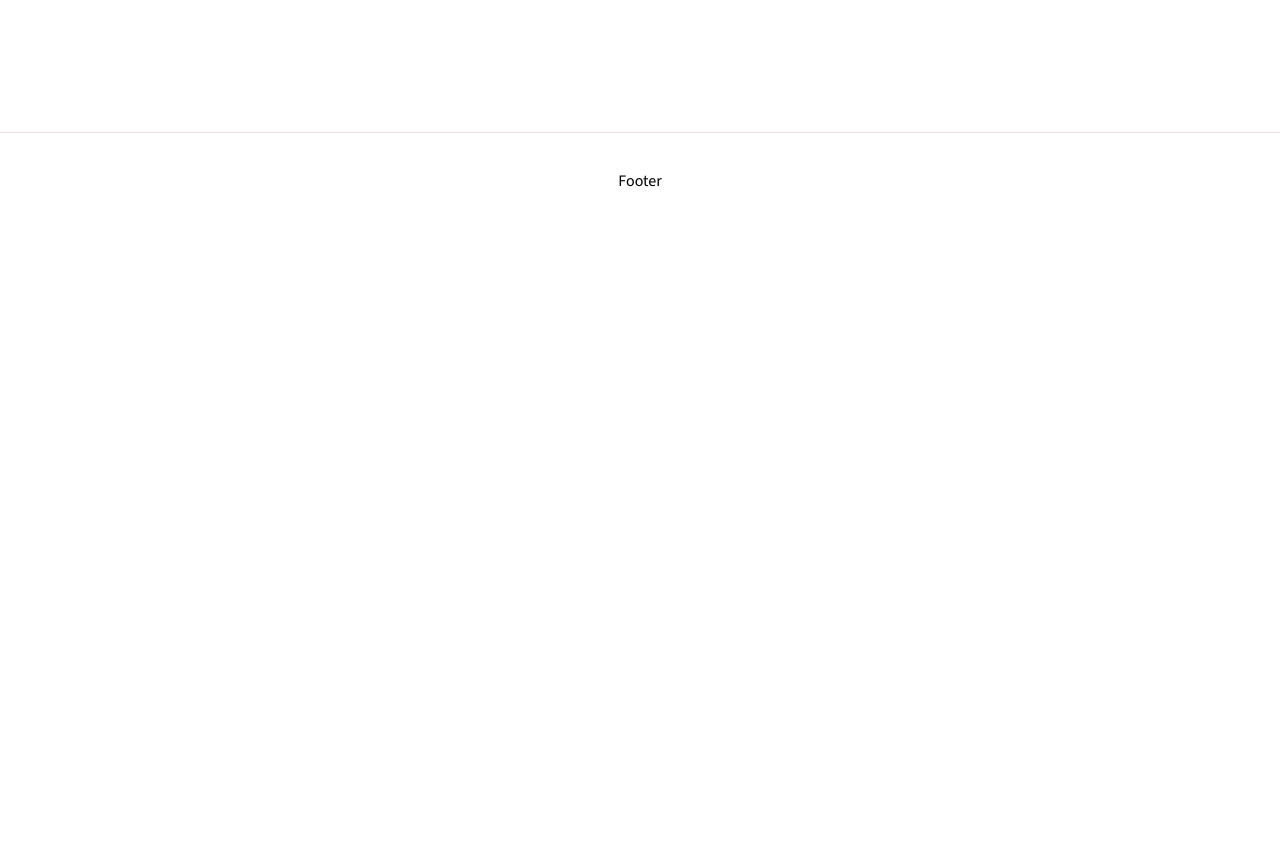
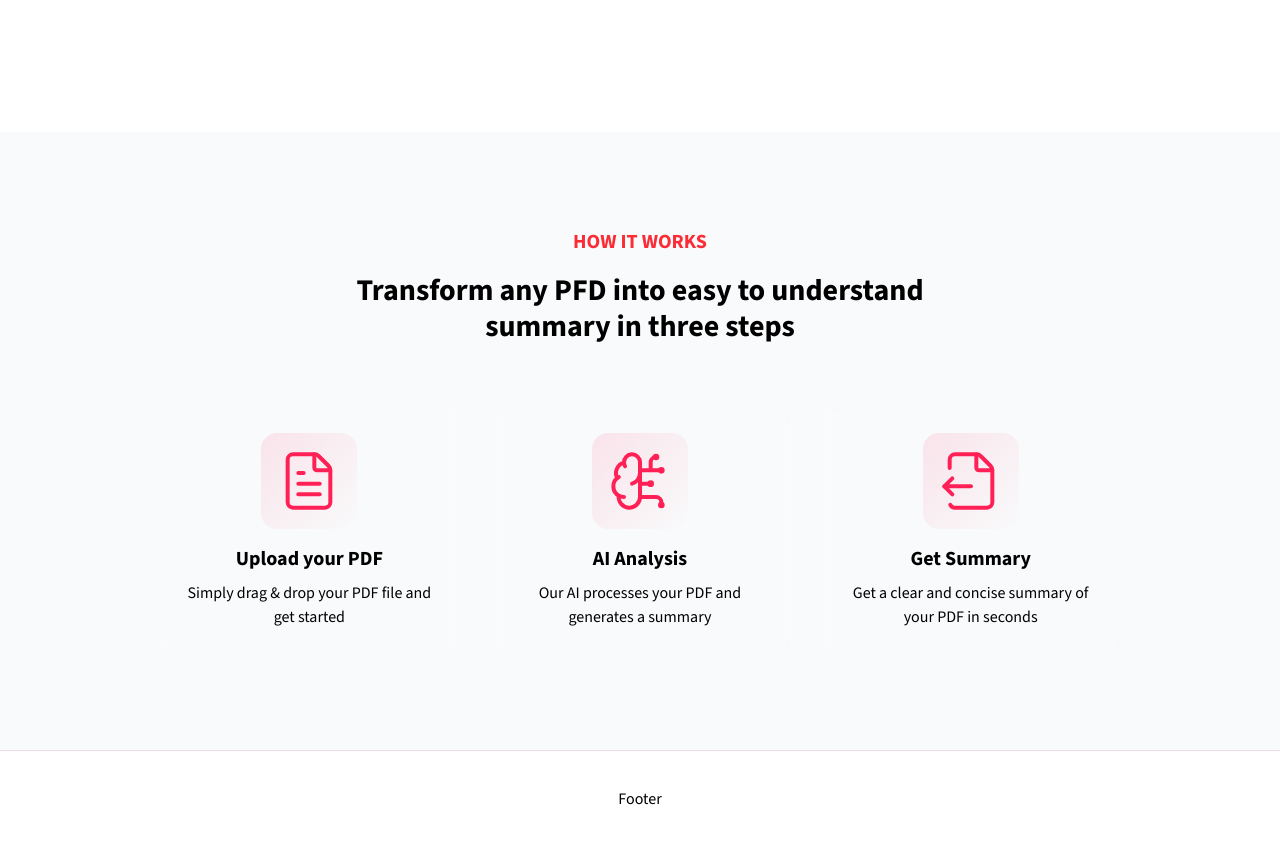
Before and after one commit to Shahbazali2001/wrap-up.ai, a Next.js app: page / in a window 1280 px wide. Shown: the part 900-1744 px from the top of the page. Before the commit the page ends 1128 px from the top, so only its background shows below. Built offline with nearby package versions, Linux system fonts and the light colour scheme.

Commit message:
updated page.tsx

```diff
--- a/app/page.tsx
+++ b/app/page.tsx
@@ -2,6 +2,7 @@ import HeroSection from "@/components/home/hero-section";
 
 import BgGradient from "@/components/common/bg-gradient";
 import DemoSection from "@/components/home/demo-section";
+import HowItWorks from "@/components/home/how-it-works";
 
 export default function Home() {
   return (
@@ -10,6 +11,7 @@ export default function Home() {
       <div className="flex flex-col">
         <HeroSection />
         <DemoSection />
+        <HowItWorks />
       </div>
     </div>
   );
```
